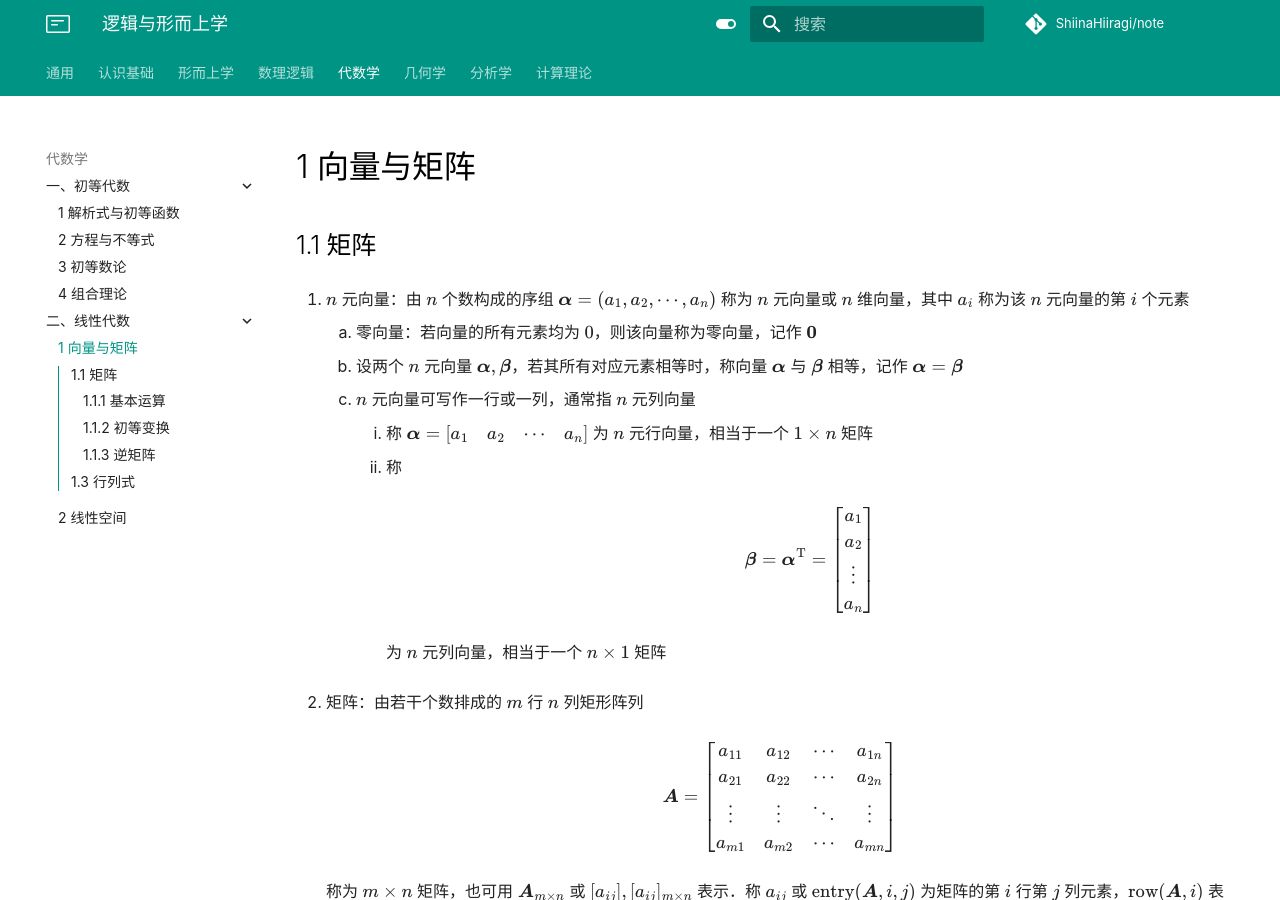
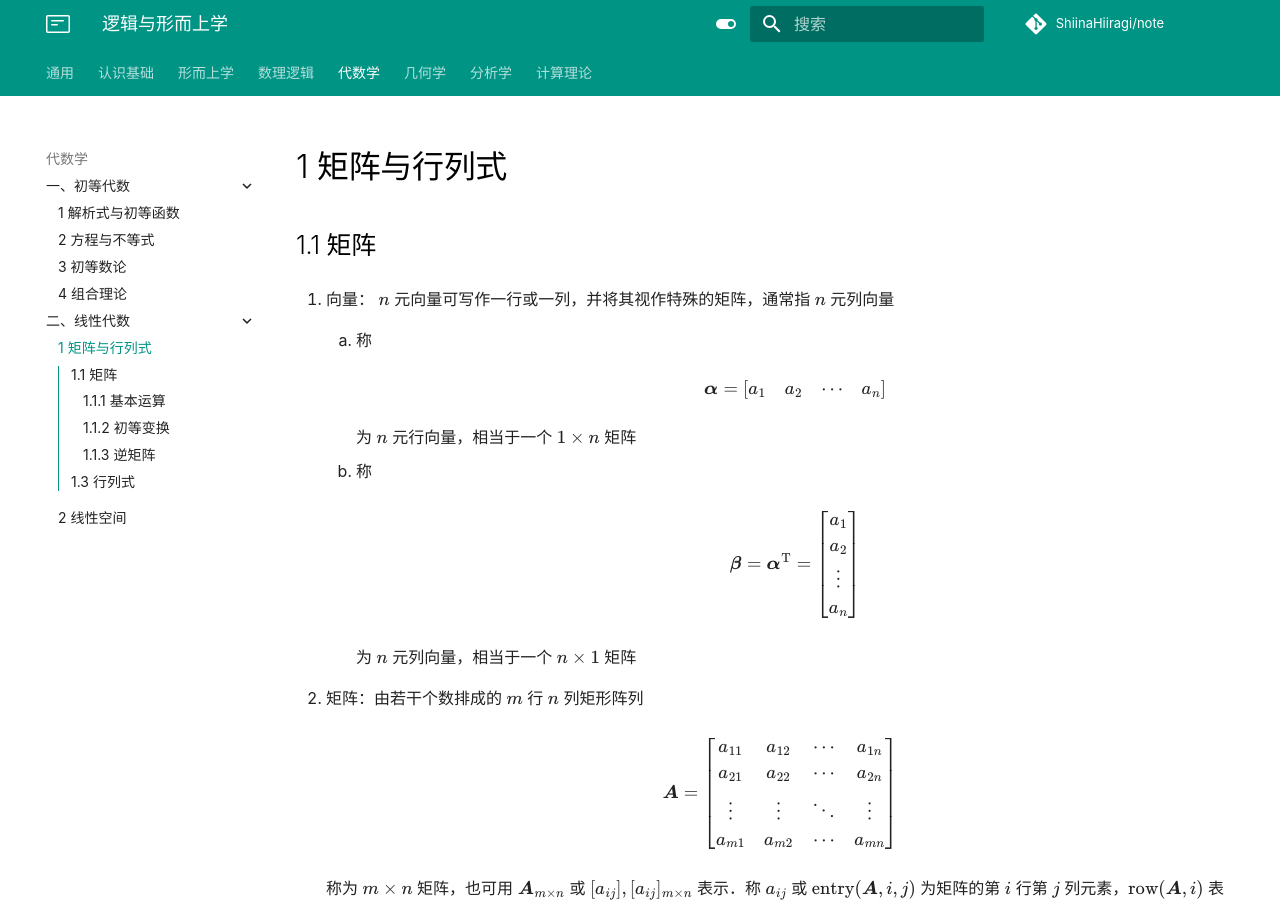
Before and after one commit to ShiinaHiiragi/note, an MkDocs documentation site: the page built from docs/alg/lin/mat.md, in a window 1280 px wide and 900 px high. Built offline with MkDocs 1.6.1 and Material for MkDocs 9.7.7, drawn with Linux system fonts in a browser that asks for light colours; comment, search, counter and statistics services are not loaded; some of the changed text lies outside the part shown.

Commit message:
stage change

```diff
--- a/docs/alg/lin/mat.md
+++ b/docs/alg/lin/mat.md
@@ -1,23 +1,29 @@
-# 1 向量与矩阵
+# 1 矩阵与行列式
 
 ## 1.1 矩阵
-1. $n$ 元向量：由 $n$ 个数构成的序组 $\boldsymbol \alpha = (a_1, a_2, \cdots, a_n)$ 称为 $n$ 元向量或 $n$ 维向量，其中 $a_i$ 称为该 $n$ 元向量的第 $i$ 个元素
-    1. 零向量：若向量的所有元素均为 $0$，则该向量称为零向量，记作 $\boldsymbol 0$
-    2. 设两个 $n$ 元向量 $\boldsymbol \alpha, \boldsymbol \beta$，若其所有对应元素相等时，称向量 $\boldsymbol \alpha$ 与 $\boldsymbol \beta$ 相等，记作 $\boldsymbol \alpha = \boldsymbol \beta$
-    3. $n$ 元向量可写作一行或一列，通常指 $n$ 元列向量
-        1. 称 $\boldsymbol \alpha = \begin{bmatrix} a_1 & a_2 & \cdots & a_n \\ \end{bmatrix}$ 为 $n$ 元行向量，相当于一个 $1 \times n$ 矩阵
-        2. 称
+1. 向量： $n$ 元向量可写作一行或一列，并将其视作特殊的矩阵，通常指 $n$ 元列向量
+    1. 称
 
-            $$
-            \boldsymbol \beta = \boldsymbol \alpha^{\mathrm T} = \begin{bmatrix}
-            a_1 \\
-            a_2 \\
-            \vdots \\
-            a_n \\
-            \end{bmatrix}
-            $$
+        $$
+        \boldsymbol \alpha = \begin{bmatrix}
+        a_1 & a_2 & \cdots & a_n \\
+        \end{bmatrix}
+        $$
 
-            为 $n$ 元列向量，相当于一个 $n \times 1$ 矩阵
+        为 $n$ 元行向量，相当于一个 $1 \times n$ 矩阵
+
+    2. 称
+
+        $$
+        \boldsymbol \beta = \boldsymbol \alpha^{\mathrm T} = \begin{bmatrix}
+        a_1 \\
+        a_2 \\
+        \vdots \\
+        a_n \\
+        \end{bmatrix}
+        $$
+
+        为 $n$ 元列向量，相当于一个 $n \times 1$ 矩阵
 
 2. 矩阵：由若干个数排成的 $m$ 行 $n$ 列矩形阵列
 
@@ -90,8 +96,7 @@
         1. 结合律：$k(l\boldsymbol A) = (kl)\boldsymbol A$
         2. 分配律：$(k + l)\boldsymbol A = k\boldsymbol A + l\boldsymbol A, k(\boldsymbol A + \boldsymbol B) = k\boldsymbol A + k\boldsymbol B$
         3. $(k\boldsymbol A)^{\mathrm T} = k\boldsymbol A^{\mathrm T}$
-3. 向量内积：设 $\boldsymbol \alpha = (a_1, a_2, \cdots, a_n)$ 与 $\boldsymbol \beta = (b_1, b_2, \cdots, b_n)$ 为两个向量．其对应元素乘积之和 ${\displaystyle \sum_{i=1}^n} a_i b_i$ 称为 $\boldsymbol \alpha$ 与 $\boldsymbol \beta$ 的内积，记作 $\left<\boldsymbol \alpha, \boldsymbol \beta\right>$
-4. 矩阵乘法：设 $\boldsymbol A = [a_{ik}]_{m \times l}, \boldsymbol B = [b_{kj}]_{l \times n}, \boldsymbol C = [c_{ij}]_{m \times n}$ 为三个矩阵．若有 $c_{ij} = {\displaystyle \sum_{k=1}^l a_{ik} k_{kj}}$ 对于 $1 \leqslant i \leqslant m, 1 \leqslant j \leqslant n$ 成立，则称矩阵 $\boldsymbol C$ 为 $\boldsymbol A$ 与 $\boldsymbol B$ 的乘积，记作 $\boldsymbol C = \boldsymbol{AB}$
+3. 矩阵乘法：设 $\boldsymbol A = [a_{ik}]_{m \times l}, \boldsymbol B = [b_{kj}]_{l \times n}, \boldsymbol C = [c_{ij}]_{m \times n}$ 为三个矩阵．若有 $c_{ij} = {\displaystyle \sum_{k=1}^l a_{ik} k_{kj}}$ 对于 $1 \leqslant i \leqslant m, 1 \leqslant j \leqslant n$ 成立，则称矩阵 $\boldsymbol C$ 为 $\boldsymbol A$ 与 $\boldsymbol B$ 的乘积，记作 $\boldsymbol C = \boldsymbol{AB}$
     1. 等价定义
         1. $\mathrm{entry}(\boldsymbol{AB}, i, j) = \left<\mathrm{row}(\boldsymbol A, i), \mathrm{col}(\boldsymbol B, j)\right> = \mathrm{row}(\boldsymbol A, i) \mathrm{col}(\boldsymbol B, j)$
         2. $\mathrm{row}(\boldsymbol{AB}, i) = \mathrm{row}(\boldsymbol A, i) \boldsymbol B = {\displaystyle \sum_{k=1}^l a_{ik} \mathrm{row}(\boldsymbol B, k)}$
--- a/mkdocs.yml
+++ b/mkdocs.yml
@@ -104,9 +104,11 @@ nav:
       - 3 初等数论: alg/elem/num.md
       - 4 组合理论: alg/elem/comb.md
     - 二、线性代数:
-      - 1 向量与矩阵: alg/lin/mat.md
+      - 1 矩阵与行列式: alg/lin/mat.md
       - 2 线性空间: alg/lin/lin.md
   - 几何学:
+    - 一、解析几何:
+      - 1 向量与坐标系: top/anly/coord.md
     - 二、点集拓扑:
       - 1 拓扑空间: top/point/space.md
       - 2 构造空间: top/point/constr.md
```
Also changed, not shown: other parts of docs/alg/lin/mat.md (+1 -1 lines), docs/alg/elem/eq.md (+2 -0 lines), docs/alg/lin/lin.md (+0 -2 lines), docs/top/anly/coord.md (added, +9 -0 lines).
